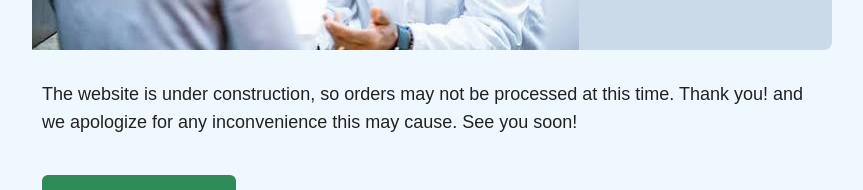
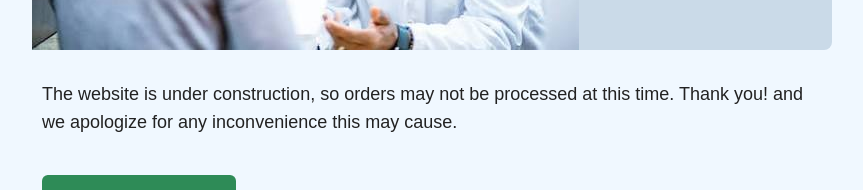
Before and after one commit to delvalleelvis00-create/christo-pharmacy, a plain HTML site: page index.html in a window 1280 px wide. Shown: the part 574-764 px from the top of the page, without its empty margins (208-1071 px from the left). Drawn offline with Linux system fonts and the light colour scheme.

Commit message:
Update home page message and remove stray file

```diff
--- a/index.html
+++ b/index.html
@@ -22,7 +22,7 @@
 </div>
     <p>
       The website is under construction, so orders may not be processed
-      at this time. Thank you! and we apologize for any inconvenience this may cause. See you soon!
+      at this time. Thank you! and we apologize for any inconvenience this may cause.
     </p>
 
     <p><a href="drugs.html" class="button-link">Go to Drug Finder</a></p>
```
Also changed, not shown: 1 other file.
